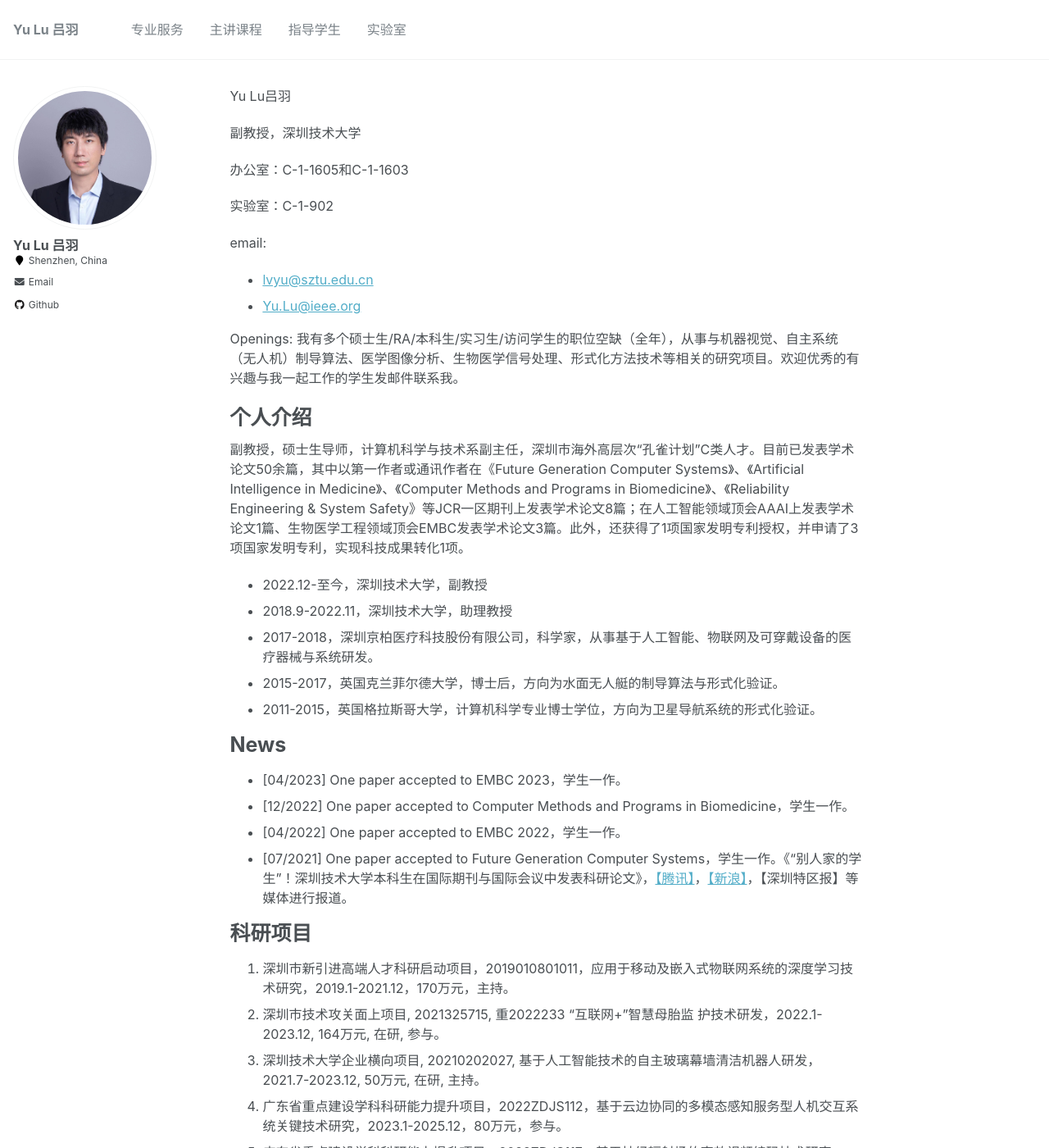
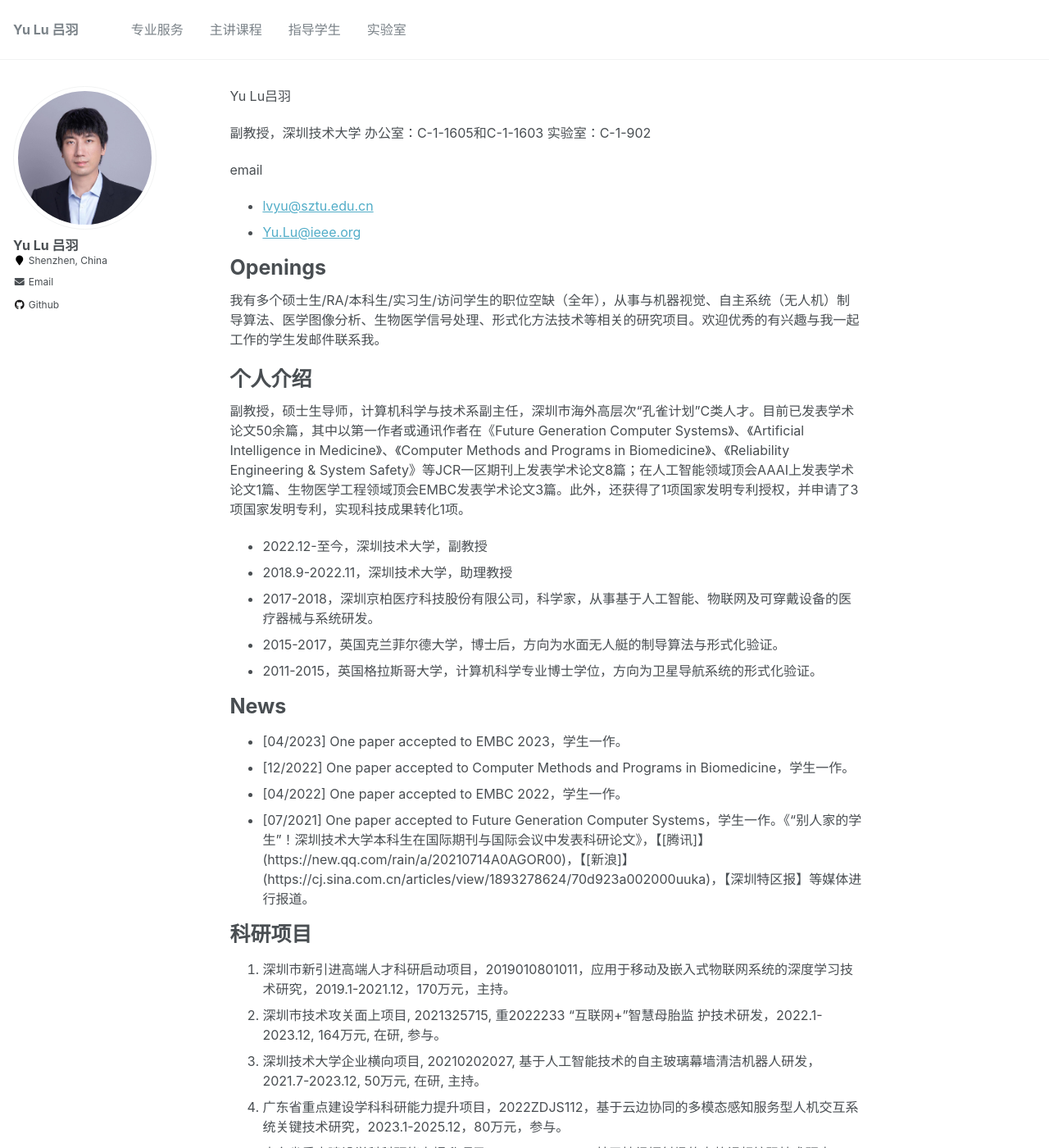
Before and after one commit to YukariUmezawa/lvyu.github.io, a Jekyll site: the page built from _pages/about.md, in a window 1280 px wide and 1400 px high. Shown: the whole window at 82% size. Built offline with Jekyll 4.4.1, drawn with Linux system fonts in a browser that asks for light colours; some of the changed lines change nothing that is shown.

Commit message:
Update about.md

```diff
--- a/_pages/about.md
+++ b/_pages/about.md
@@ -11,17 +11,17 @@ redirect_from:
 Yu Lu吕羽
 
 副教授，深圳技术大学
-
 办公室：C-1-1605和C-1-1603
-
 实验室：C-1-902
 
-email:
+email
 
 - <lvyu@sztu.edu.cn>
 - <Yu.Lu@ieee.org>
 
-Openings: 我有多个硕士生/RA/本科生/实习生/访问学生的职位空缺（全年），从事与机器视觉、自主系统（无人机）制导算法、医学图像分析、生物医学信号处理、形式化方法技术等相关的研究项目。欢迎优秀的有兴趣与我一起工作的学生发邮件联系我。
+Openings
+======
+我有多个硕士生/RA/本科生/实习生/访问学生的职位空缺（全年），从事与机器视觉、自主系统（无人机）制导算法、医学图像分析、生物医学信号处理、形式化方法技术等相关的研究项目。欢迎优秀的有兴趣与我一起工作的学生发邮件联系我。
 
 
 个人介绍
@@ -39,7 +39,7 @@ News
 - [04/2023] One paper accepted to EMBC 2023，学生一作。
 - [12/2022] One paper accepted to Computer Methods and Programs in Biomedicine，学生一作。
 - [04/2022] One paper accepted to EMBC 2022，学生一作。
-- [07/2021] One paper accepted to Future Generation Computer Systems，学生一作。《“别人家的学生”！深圳技术大学本科生在国际期刊与国际会议中发表科研论文》，[【腾讯】](https://new.qq.com/rain/a/20210714A0AGOR00)，[【新浪】](https://cj.sina.com.cn/articles/view/1893278624/70d923a002000uuka)，【深圳特区报】等媒体进行报道。
+- [07/2021] One paper accepted to Future Generation Computer Systems，学生一作。《“别人家的学生”！深圳技术大学本科生在国际期刊与国际会议中发表科研论文》，【[腾讯]】(https://new.qq.com/rain/a/20210714A0AGOR00)，【[新浪]】(https://cj.sina.com.cn/articles/view/1893278624/70d923a002000uuka)，【深圳特区报】等媒体进行报道。
 
 
 科研项目
```
